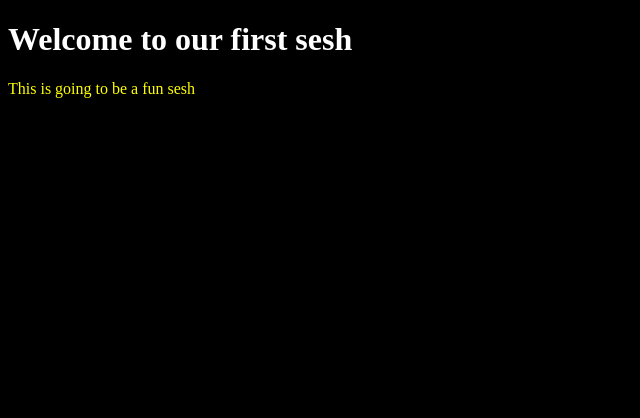
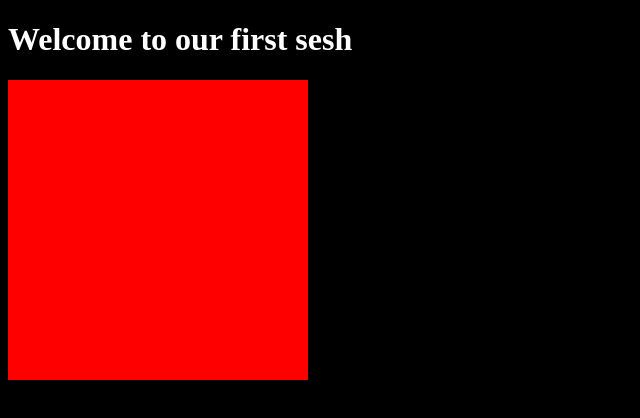
Before and after one commit to ShanuKhosla/gitSesh, a plain HTML site: page index.html in a window 1280 px wide. Shown: the whole page, without its empty margins (0-640 px from the left). Drawn offline with Linux system fonts and the light colour scheme.

Commit message:
made changes to the html and css file

```diff
--- a/index.html
+++ b/index.html
@@ -7,6 +7,8 @@
   </head>
   <body>
     <h1>Welcome to our first sesh</h1>
-    <p>This is going to be a fun sesh</p>
+    <div class="git">
+
+    </div>
   </body>
 </html>
--- a/styles.css
+++ b/styles.css
@@ -6,6 +6,8 @@ body{
   background-color: black;
 }
 
-p{
-  color: yellow;
+.git{
+width: 300px;
+height: 300px;
+background-color: red;
 }
```
